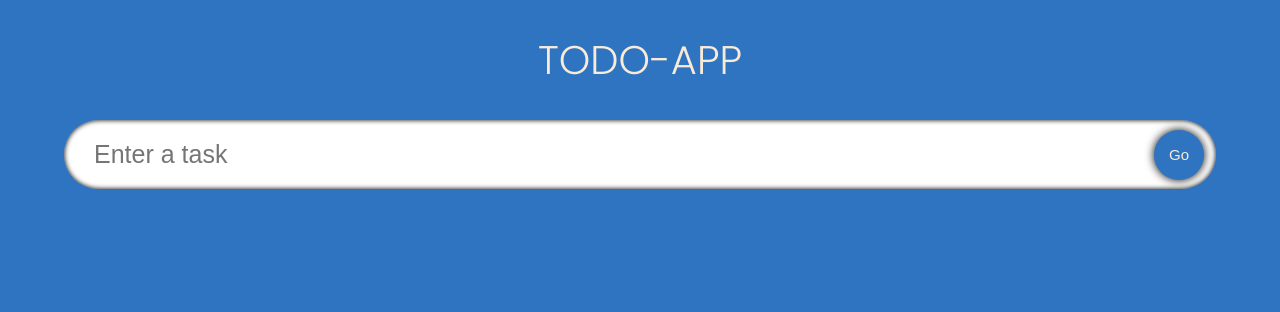
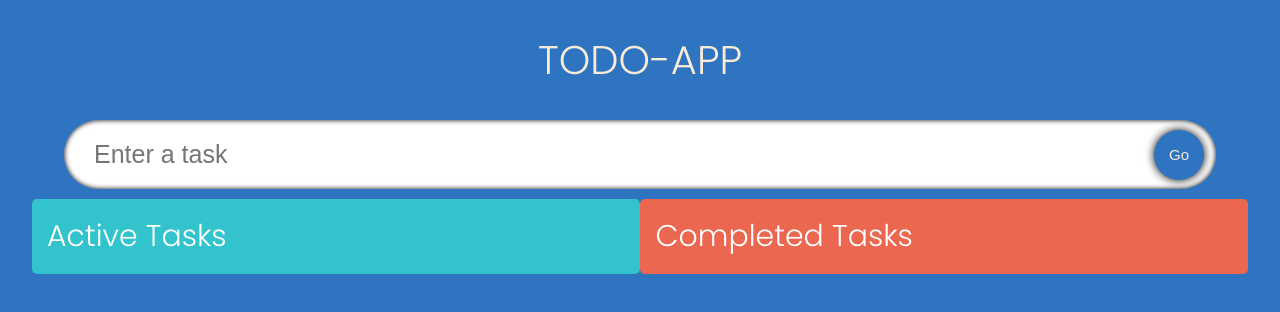
Before and after one commit to SreeparnaPaul/TypeScript, a React (Create React App) app in the folder todo_app/: page / in a window 1280 px wide. Shown: the top 312 px of the page. Built offline with nearby package versions, Linux system fonts and the light colour scheme.

Commit message:
todoList,singleTodo

```diff
--- a/todo_app/src/components/SingleTodo.tsx
+++ b/todo_app/src/components/SingleTodo.tsx
@@ -62,8 +62,8 @@
         >
           <AiFillEdit />
         </span>
-        <span className="icon">
-          <AiFillDelete onClick={() => handleDelete(todo.id)} />
+        <span className="icon" onClick={() => handleDelete(todo.id)}>
+          <AiFillDelete />
         </span>
         <span className="icon" onClick={() => handleDone(todo.id)}>
           <MdDone />
--- a/todo_app/src/components/TodoList.tsx
+++ b/todo_app/src/components/TodoList.tsx
@@ -9,7 +9,9 @@
 }
 const TodoList: React.FC<Props> = ({ todos, setTodos }) => {
   return (
+    <div className="container">
       <div className="todos">
+        <span className="todos_heading">Active Tasks</span>
         {todos.map((todo) => (
           <SingleTodo
             todos={todos}
@@ -19,6 +21,18 @@
           />
         ))}
       </div>
+      <div className="todos remove">
+        <span className="todos_heading">Completed Tasks</span>
+        {todos.map((todo) => (
+          <SingleTodo
+            todos={todos}
+            todo={todo}
+            key={todo.id}
+            setTodos={setTodos}
+          />
+        ))}
+      </div>
+    </div>
   );
 };
 
--- a/todo_app/src/components/styles.css
+++ b/todo_app/src/components/styles.css
@@ -39,19 +39,37 @@
   transform: scale(0.8);
   box-shadow: 0 0 5px black;
 }
+.container {
+  width: 95%;
+  display: flex;
+  margin-top: 10px;
+  justify-content: space-between;
+  align-items: flex-start;
+}
+
 .todos {
+  border-radius: 5px;
   display: flex;
-  justify-content: space-evenly;
-  width: 90%;
-  flex-wrap: wrap;
+  flex-direction: column;
+  width: 47.5%;
+  padding: 15px;
+  background-color: rgb(50, 195, 205);
+}
+
+.remove {
+  background-color: rgb(235, 103, 80);
 }
 .todos_single {
   display: flex;
-  width: 29.5%;
   border-radius: 5px;
   padding: 20px;
   margin-top: 15px;
   background-image: url("https://img.freepik.com/free-photo/crumpled-yellow-paper-background-close-up_60487-2390.jpg?size=626&ext=jpg");
+  transition: 0.2s;
+}
+.todos_single :hover {
+  box-shadow: 0 0 5px black;
+  transform: scale(1.03);
 }
 .todos_single--text {
   flex: 1;
@@ -59,7 +77,7 @@
   border: none;
   font-size: 25px;
 }
-.todos__single--text:focus {
+.todos_single--text:focus {
   outline: none;
 }
 
@@ -67,6 +85,11 @@
   margin-left: 10px;
   font-size: 25px;
   cursor: pointer;
+}
+
+.todos_heading {
+  font-size: 30px;
+  color: #ffffff;
 }
 @media (max-width: 1100px) {
   .todos {
```
Lines whose indentation alone changed are shown as unchanged.
